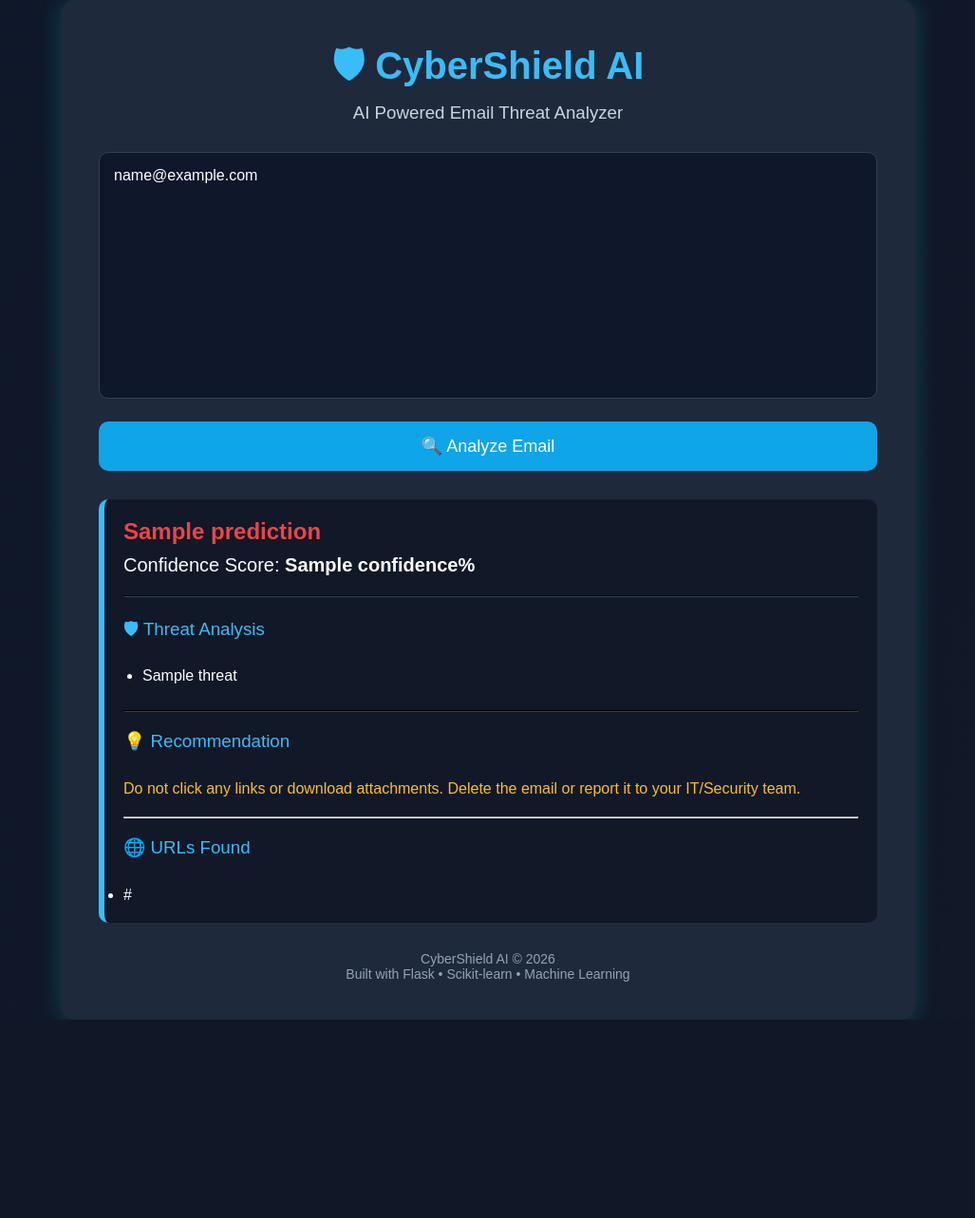
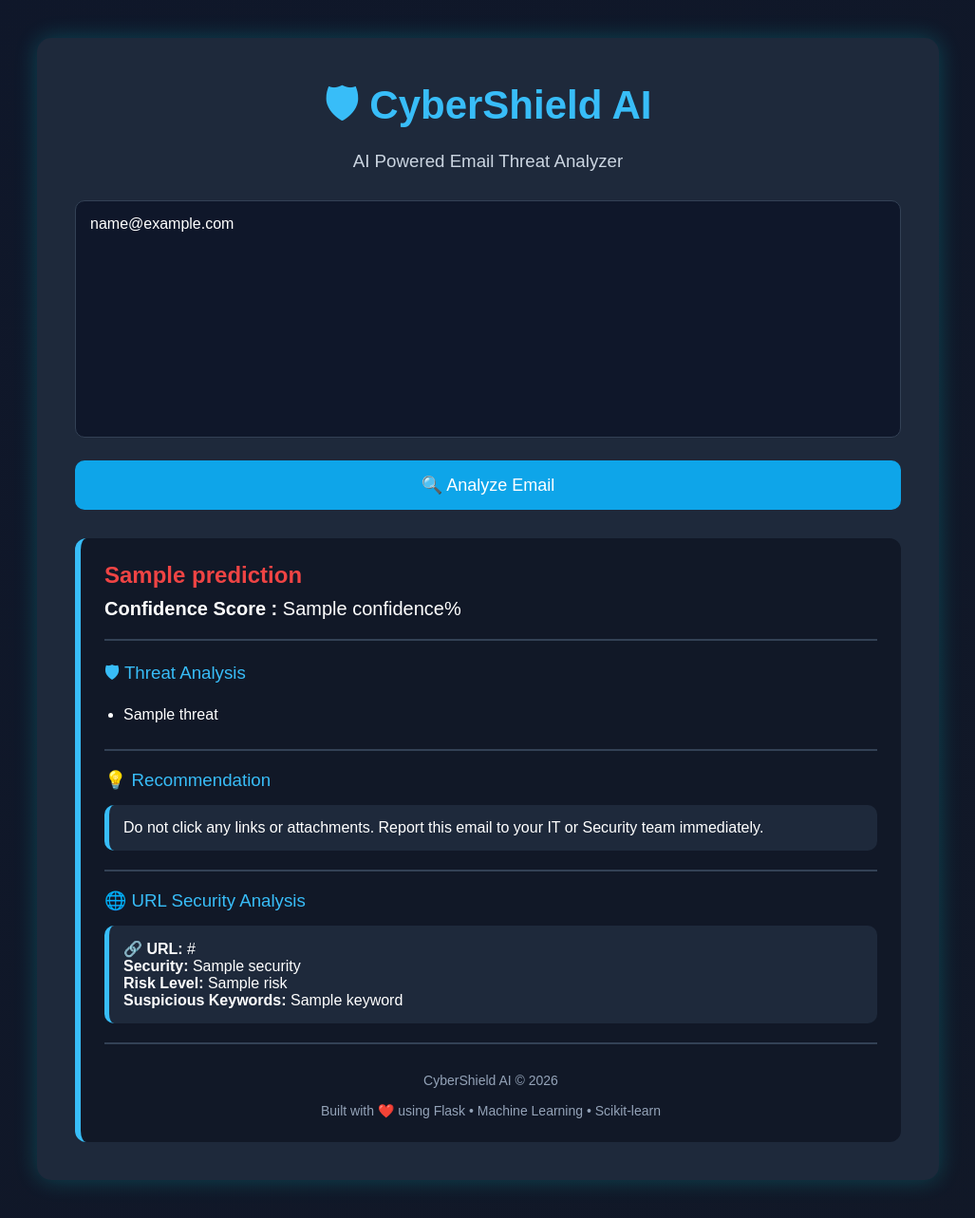
Before and after one commit to Surabhi-talekar/AI_Phishing_Email_Detector, a Flask app: template templates/index.html in a window 1280 px wide. Shown: the whole page at 95% size, without its empty margins (126-1153 px from the left). Before the commit the page ends 1074 px from the top, so only its background shows below. Run offline with Flask 3, Linux system fonts and the light colour scheme; the template is opened without the code that fills it: most values are stand-ins (such as "Sample title", 1, 10 or a date in 2020); parts of the project's set-up code (start-up, migrations or seed data) failed here and were passed over.

Commit message:
Risk level for each URL

```diff
--- a/app.py
+++ b/app.py
@@ -48,6 +48,23 @@
     "prize"
 ]
 
+# ----------------------------
+# Suspicious URL Keywords
+# ----------------------------
+
+SUSPICIOUS_URL_WORDS = [
+    "login",
+    "verify",
+    "secure",
+    "update",
+    "bank",
+    "paypal",
+    "account",
+    "signin",
+    "password",
+    "confirm"
+]
+
 
 # Text cleaning function
 def clean_text(text):
@@ -90,6 +107,51 @@
     pattern = r'https?://[^\s]+'
     urls = re.findall(pattern, email)
     return urls
+# ----------------------------
+# URL Risk Analysis
+# ----------------------------
+
+def analyze_urls(urls):
+
+    analysis = []
+
+    for url in urls:
+
+        info = {}
+
+        info["url"] = url
+
+        # HTTPS or HTTP
+        if url.startswith("https://"):
+            info["security"] = "✅ HTTPS (Secure)"
+        else:
+            info["security"] = "❌ HTTP (Not Secure)"
+
+        # Suspicious keywords
+        found_keywords = []
+
+        lower_url = url.lower()
+
+        for word in SUSPICIOUS_URL_WORDS:
+
+            if word in lower_url:
+                found_keywords.append(word)
+
+        info["keywords"] = found_keywords
+
+        # Risk Level
+        if info["security"].startswith("❌") or len(found_keywords) >= 2:
+            info["risk"] = "🔴 High"
+
+        elif len(found_keywords) == 1:
+            info["risk"] = "🟡 Medium"
+
+        else:
+            info["risk"] = "🟢 Low"
+
+        analysis.append(info)
+
+    return analysis
 
 
 @app.route("/")
@@ -104,6 +166,7 @@
 
     threats = detect_threats(email)
     urls = extract_urls(email)
+    url_analysis = analyze_urls(urls)
 
     print("URLs Found:", urls)
 
@@ -123,15 +186,22 @@
         result = "🚨 Phishing / Spam Email"
     else:
         result = "✅ Safe Email"
-
+        url_analysis = analyze_urls(urls)
+        print(url_analysis)
     return render_template(
     "index.html",
     prediction=result,
     confidence=round(confidence, 2),
     email=email,
     threats=threats,
-    urls=urls
+    urls=urls,
+    url_analysis=url_analysis
+
+
 )
+
+
+
 
 
 if __name__ == "__main__":
--- a/templates/index.html
+++ b/templates/index.html
@@ -2,131 +2,251 @@
 <html lang="en">
 
 <head>
+
     <meta charset="UTF-8">
     <meta name="viewport" content="width=device-width, initial-scale=1.0">
+
     <title>CyberShield AI</title>
 
     <style>
-        * {
-            margin: 0;
-            padding: 0;
-            box-sizing: border-box;
-            font-family: Arial, Helvetica, sans-serif;
+
+        *{
+            margin:0;
+            padding:0;
+            box-sizing:border-box;
+            font-family:Arial, Helvetica, sans-serif;
         }
 
-        body {
-            background: #0f172a;
-            color: white;
-            display: flex;
-            justify-content: center;
-            align-items: center;
-            min-height: 100vh;
-            background-image: linear-gradient(135deg, #0f172a, #111827);
+        body{
+
+            background:#0f172a;
+            background-image:linear-gradient(135deg,#0f172a,#111827);
+
+            color:white;
+
+            display:flex;
+            justify-content:center;
+            align-items:center;
+
+            min-height:100vh;
+
+            padding:40px;
+
         }
 
-        .container {
-            width: 90%;
-            max-width: 900px;
-            background: #1e293b;
-            border-radius: 15px;
-            padding: 40px;
-            box-shadow: 0px 0px 25px rgba(0, 255, 255, 0.2);
+        .container{
+
+            width:95%;
+            max-width:950px;
+
+            background:#1e293b;
+
+            border-radius:15px;
+
+            padding:40px;
+
+            box-shadow:0px 0px 25px rgba(0,255,255,.2);
+
         }
 
-        h1 {
-            text-align: center;
-            font-size: 40px;
-            color: #38bdf8;
+        h1{
+
+            text-align:center;
+
+            color:#38bdf8;
+
+            font-size:42px;
+
         }
 
-        h3 {
-            text-align: center;
-            color: #cbd5e1;
-            margin-bottom: 30px;
-            font-weight: normal;
+        h3{
+
+            text-align:center;
+
+            color:#cbd5e1;
+
+            margin-top:8px;
+
+            margin-bottom:30px;
+
+            font-weight:normal;
+
         }
 
-        textarea {
-            width: 100%;
-            height: 260px;
-            border-radius: 10px;
-            border: 1px solid #334155;
-            padding: 15px;
-            font-size: 16px;
-            resize: none;
-            background: #0f172a;
-            color: white;
-            outline: none;
+        textarea{
+
+            width:100%;
+
+            height:250px;
+
+            background:#0f172a;
+
+            color:white;
+
+            border:1px solid #334155;
+
+            border-radius:10px;
+
+            padding:15px;
+
+            resize:none;
+
+            outline:none;
+
+            font-size:16px;
+
         }
 
-        textarea:focus {
-            border: 1px solid #38bdf8;
-            box-shadow: 0px 0px 10px #38bdf8;
+        textarea:focus{
+
+            border:1px solid #38bdf8;
+
+            box-shadow:0px 0px 10px #38bdf8;
+
         }
 
-        button {
-            margin-top: 20px;
-            width: 100%;
-            padding: 15px;
-            border: none;
-            border-radius: 10px;
-            background: #0ea5e9;
-            color: white;
-            font-size: 18px;
-            cursor: pointer;
-            transition: 0.3s;
+        button{
+
+            width:100%;
+
+            margin-top:20px;
+
+            padding:15px;
+
+            border:none;
+
+            border-radius:10px;
+
+            background:#0ea5e9;
+
+            color:white;
+
+            font-size:18px;
+
+            cursor:pointer;
+
+            transition:.3s;
+
         }
 
-        button:hover {
-            background: #0284c7;
-            transform: scale(1.02);
+        button:hover{
+
+            background:#0284c7;
+
+            transform:scale(1.02);
+
         }
 
-        .result-card {
-            margin-top: 30px;
-            background: #111827;
-            padding: 20px;
-            border-radius: 10px;
-            border-left: 6px solid #38bdf8;
+        .result-card{
+
+            margin-top:30px;
+
+            background:#111827;
+
+            border-radius:12px;
+
+            padding:25px;
+
+            border-left:6px solid #38bdf8;
+
         }
 
-        .result-card h2 {
-            margin-bottom: 10px;
+        .safe{
+
+            color:#22c55e;
+
         }
 
-        .safe {
-            color: #22c55e;
+        .spam{
+
+            color:#ef4444;
+
         }
 
-        .spam {
-            color: #ef4444;
+        .section-title{
+
+            color:#38bdf8;
+
+            margin-top:20px;
+
+            margin-bottom:10px;
+
+            text-align:left;
+
         }
 
-        .confidence {
-            font-size: 20px;
-            margin-top: 10px;
+        .confidence{
+
+            margin-top:10px;
+
+            font-size:20px;
+
         }
 
-        footer {
-            margin-top: 30px;
-            text-align: center;
-            color: #94a3b8;
-            font-size: 14px;
+        .info-box{
+
+            background:#1e293b;
+
+            padding:15px;
+
+            border-radius:10px;
+
+            margin-top:15px;
+
+            border-left:5px solid #38bdf8;
+
         }
 
-        @media(max-width:700px) {
-            .container {
-                padding: 20px;
+        ul{
+
+            padding-left:20px;
+
+            line-height:2;
+
         }
 
-            h1 {
-                font-size: 30px;
+        hr{
+
+            border:1px solid #334155;
+
+            margin:20px 0;
+
         }
 
-            textarea {
-                height: 220px;
+        footer{
+
+            margin-top:30px;
+
+            text-align:center;
+
+            color:#94a3b8;
+
+            font-size:14px;
+
         }
+
+        @media(max-width:700px){
+
+            .container{
+
+                padding:20px;
+
             }
+
+            h1{
+
+                font-size:30px;
+
+            }
+
+            textarea{
+
+                height:220px;
+
+            }
+
+        }
+
     </style>
 
 </head>
@@ -147,7 +267,9 @@
 required>{{ email if email else "" }}</textarea>
 
 <button type="submit">
+
 🔍 Analyze Email
+
 </button>
 
 </form>
@@ -158,31 +280,33 @@
 
 {% if "Safe" in prediction %}
 
-            <h2 class="safe">
-                {{ prediction }}
-            </h2>
+<h2 class="safe">{{ prediction }}</h2>
 
 {% else %}
 
-            <h2 class="spam">
-                {{ prediction }}
-            </h2>
+<h2 class="spam">{{ prediction }}</h2>
 
 {% endif %}
 
 <div class="confidence">
-                Confidence Score:
-                <strong>{{ confidence }}%</strong>
+
+<b>Confidence Score :</b>
+
+{{ confidence }}%
+
 </div>
-            <hr style="margin:20px 0; border-color:#334155;">
 
-<h3 style="color:#38bdf8; text-align:left; margin-bottom:15px;">
+<hr>
+
+<h3 class="section-title">
+
 🛡 Threat Analysis
+
 </h3>
 
 {% if threats %}
 
-<ul style="padding-left:20px; line-height:2;">
+<ul>
 
 {% for threat in threats %}
 
@@ -195,63 +319,116 @@
 {% else %}
 
 <p style="color:#22c55e;">
+
 ✅ No suspicious indicators detected.
+
 </p>
 
 {% endif %}
 
-<hr style="margin:20px 0; border-color:#334155;">
+<hr>
 
-<h3 style="color:#38bdf8; text-align:left;">
+<h3 class="section-title">
+
 💡 Recommendation
+
 </h3>
 
-{% if "Safe" in prediction  %}
+{% if "Safe" in prediction %}
 
-<p style="margin-top:10px;">
-This email appears safe. Still avoid clicking unknown links or downloading unexpected attachments.
-</p>
+<div class="info-box">
+
+This email appears safe.
+
+Always verify unknown links and avoid downloading unexpected attachments.
+
+</div>
 
 {% else %}
 
-<p style="margin-top:10px;color:#fbbf24;">
-Do not click any links or download attachments. Delete the email or report it to your IT/Security team.
-</p>
+<div class="info-box">
 
-{% endif %}
-<hr style="margin:20px 0;">
+Do not click any links or attachments.
 
-<h3 style="color:#38bdf8; text-align:left;">
-🌐 URLs Found
-</h3>
+Report this email to your IT or Security team immediately.
 
-{% if urls %}
-
-<ul>
-
-{% for url in urls %}
-
-<li>{{ url }}</li>
-
-{% endfor %}
-
-</ul>
-
-{% else %}
-
-<p>No URLs Found.</p>
-
-{% endif %}
 </div>
 
 {% endif %}
 
+<hr>
+
+<h3 class="section-title">
+
+🌐 URL Security Analysis
+
+</h3>
+
+{% if url_analysis %}
+{% for item in url_analysis %}
+
+<div class="info-box">
+
+<p>
+<strong>🔗 URL:</strong>
+{{ item.url }}
+</p>
+
+<p>
+<strong>Security:</strong>
+{{ item.security }}
+</p>
+
+<p>
+<strong>Risk Level:</strong>
+{{ item.risk }}
+</p>
+
+<p>
+
+<strong>Suspicious Keywords:</strong>
+
+{% if item.keywords %}
+
+{{ item.keywords | join(', ') }}
+
+{% else %}
+
+None
+
+{% endif %}
+
+</p>
+
+</div>
+
+{% endfor %}
+
+{% else %}
+
+<div class="info-box">
+
+No URLs Found.
+
+</div>
+
+{% endif %}
+
+<hr>
+
 <footer>
 
-            CyberShield AI © 2026 <br>
-            Built with Flask • Scikit-learn • Machine Learning
+CyberShield AI © 2026
+
+<br><br>
+
+Built with ❤️ using Flask • Machine Learning • Scikit-learn
 
 </footer>
+
+</div>
+
+{% endif %}
 
 </div>
 
```
Lines whose indentation alone changed are shown as unchanged.
